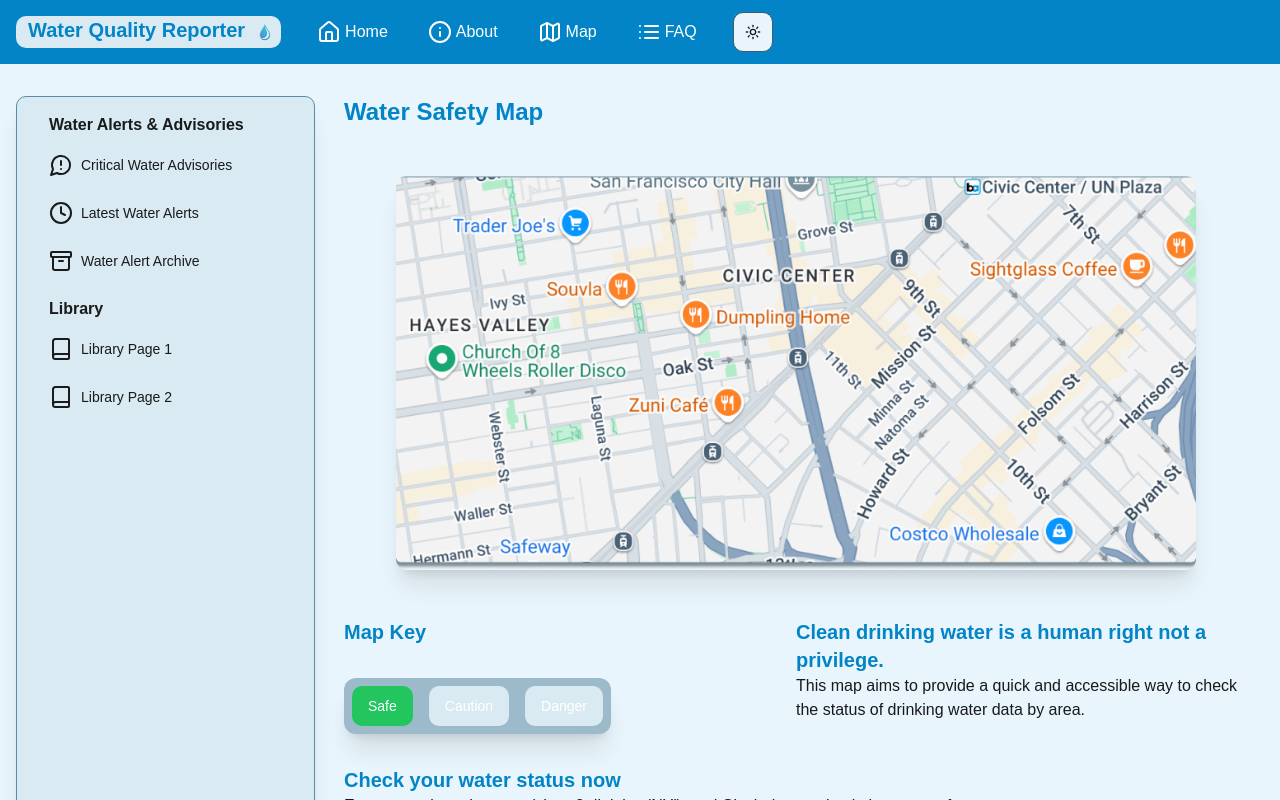
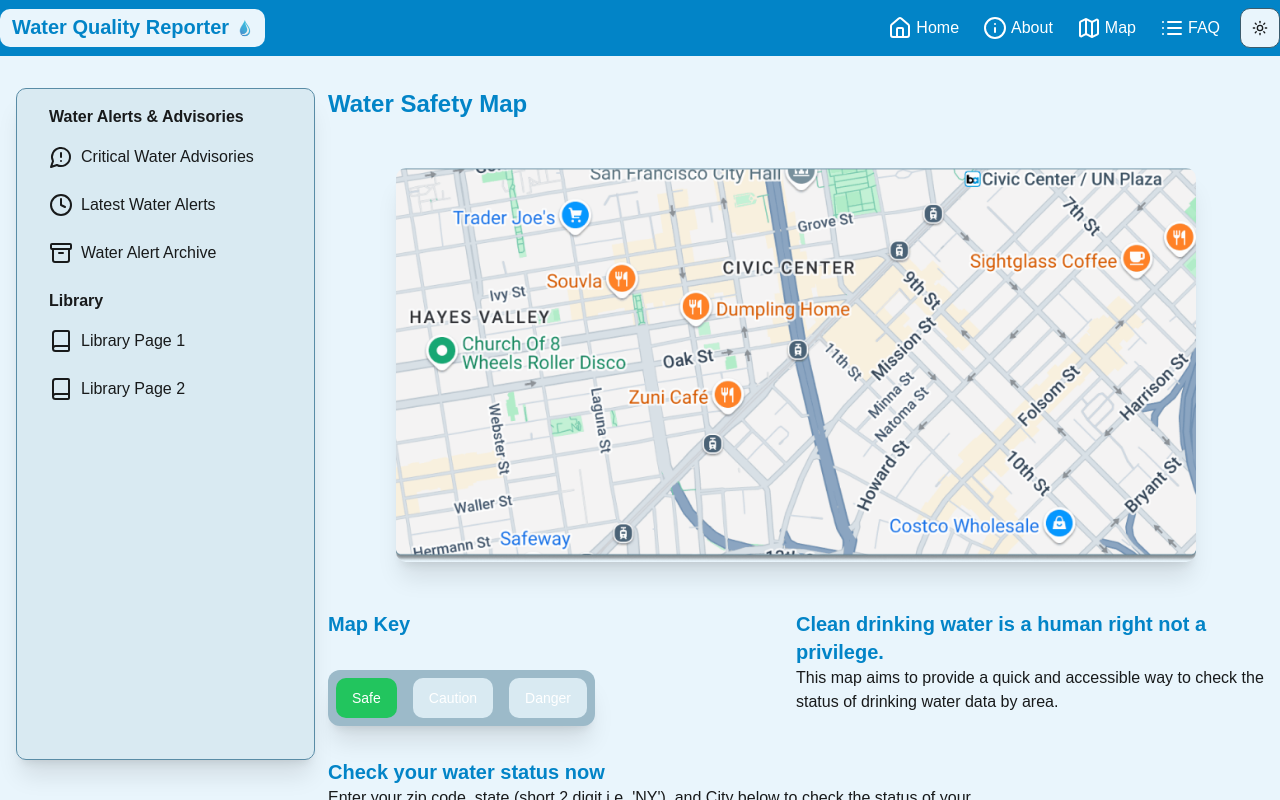
Before and after one commit to mhgarry/clean-water-app, a Next.js app: page / in a window 1280 px wide. Shown: the top 800 px of the page. Built offline with nearby package versions, Linux system fonts and the light colour scheme.

Commit message:
redesign header desktop

```diff
--- a/src/app/layout.tsx
+++ b/src/app/layout.tsx
@@ -107,7 +107,7 @@
         >
           <TopNav pages={topNavPages} />
 
-          <div className="flex flex-row h-full w-full justify-center align-center items-center py-4  md:py-8 lg:py-14 md:px-4">
+          <div className="flex flex-row h-full w-full justify-center align-center items-center py-4  md:py-8 lg:py-14 px-16 md:px-4">
             <MaxWidthWrapper>
               <div className="grid grid-cols-1 md:grid-cols-4 h-full w-full ">
                 {/* SideNav - Hidden on smaller screens */}
--- a/src/app/page.tsx
+++ b/src/app/page.tsx
@@ -4,11 +4,10 @@
 import LocationInput from "@/components/Location-Input";
 const Home = () => {
   return (
-    <section className="flex flex-col justify-start items-start h-[100vh] w-full ">
+    <section className="flex flex-col justify-start items-start h-[100vh] w-full">
       <MaxWidthWrapper>
-        <div className="grid grid-cols-1 md:grid-cols-4 xl:gap-20 h-full lg:gap-12  md:gap-8 lg:grid-cols-4 px-4 ">
         {/* Parent container for MapToggle */}
-          <div className="w-full h-full md:col-span-4 col-span-2 rounded-md space-y-12">
+        <div className="w-full h-full md:col-span-4 col-span-2 rounded-md space-y-12 grid">
           <h2 className="text-primary font-bold text-xl md:display-none lg:text-3xl md:text-2xl ">
             Water Safety Map
           </h2>
@@ -36,8 +35,8 @@
                 Clean drinking water is a human right not a privilege.
               </p>
               <p className="text-md text-foreground">
-                  This map aims to provide a quick and accessible way to check
-                  the status of drinking water data by area.
+                This map aims to provide a quick and accessible way to check the
+                status of drinking water data by area.
               </p>
             </div>
             <div className="col-span-3">
@@ -45,13 +44,11 @@
                 Check your water status now
               </p>
               <p className="text-md text-foreground">
-                  Enter your zip code, state (short 2 digit i.e.
-                  &apos;NY&apos;), and City below to check the status of your
-                  drinking water.
+                Enter your zip code, state (short 2 digit i.e. &apos;NY&apos;),
+                and City below to check the status of your drinking water.
               </p>
               <div className="w-full py-4">
                 <LocationInput />
-                </div>
               </div>
             </div>
           </div>
--- a/src/components/Side-Nav.tsx
+++ b/src/components/Side-Nav.tsx
@@ -9,7 +9,7 @@
 const SideNav: React.FC<SideNavProps> = ({ categories = [] }) => {
   return (
     <aside>
-      <div className="bg-card text-card-foreground flex flex-col p-4 space-y-4 border rounded-md shadow-xl h-[900px] ">
+      <div className="bg-card text-card-foreground flex flex-col p-4 space-y-4 border rounded-md shadow-xl h-[84vh] ">
         {categories.map((category: NavPage) => (
           <div key={category.title}>
             <h2 className="text-md font-bold text-foreground mb-2 ml-4">
@@ -20,7 +20,7 @@
                 <li key={page.path}>
                   <Link
                     href={page.path}
-                    className="text-sm
+                    className="text-base
                     justify-start
                     items-center
                     font-medium text-foreground
--- a/src/components/Top-Nav.tsx
+++ b/src/components/Top-Nav.tsx
@@ -4,41 +4,67 @@
 import MaxWidthWrapper from "./Max-Width-Wrapper";
 import { NavPage } from "../schemas/navSchemas";
 import ModeToggle from "@/components/Mode-Toggle";
+
 interface TopNavProps {
   pages: NavPage[];
 }
 
 const TopNav: React.FC<TopNavProps> = ({ pages }) => {
   return (
-    // Apply the full-width background outside the MaxWidthWrapper
-    <div className="w-full bg-primary justify-center">
+    <div className="w-full bg-primary flex justify-center">
+      {/* MaxWidthWrapper content centered using mx-auto */}
       <MaxWidthWrapper>
-        <nav className="flex py-3 px-4 items-center justify-start gap-8 w-full">
-          <div className="flex flex-row justify-between items-center w-fit bg-card h-fit rounded-md md:justify-between dark:bg-background  dark:hover:bg-accent hover:bg-accent hover:transition-all">
+        <nav className="flex flex-row gap-4 justify-between items-center align-center w-full py-2">
+          <div className="w-fit flex flex-row  rounded-md bg-background p-[0.25rem]">
+            <h2 className="ml-2 font-bold text-lg md:text-xl lg:text-2xl text-primary  rounded-md">
+              Water Quality Reporter
+            </h2>
+            <Image
+              src="/water-droplet-logo.png"
+              alt="Logo"
+              width={32}
+              height={32}
+              className="object-cover rounded-md"
+            />
+          </div>
+          <div className="w-fit flex flex-row justify-between gap-4">
+            {pages.map((page) => (
+              <Link
+                href={page.path || page.title}
+                className="text-md cursor-pointer hover:font-bold active:font-bold flex-row gap-1 items-center hover:border-b-2 hover:border-primary-foreground hover:box-border p-1 justify-center align-center focus:outline-none focus:ring-2 focus:ring-offset-2 focus:ring-primary dark:text-primary-foreground text-primary-foreground hidden md:flex"
+                key={page.path || "#"}
+              >
+                {page.icon}
+                {page.title}
+              </Link>
+            ))}
+            <div className="w-full">
+              <ModeToggle />
+            </div>
+          </div>
+        </nav>
+        {/* <nav className="flex flex-row space-between py-3 px-4 items-center align-center justify-start gap-8 w-full mx-auto">
+          <div className="flex flex-row justify-between items-center w-fit bg-card h-fit rounded-md md:justify-between dark:bg-background dark:hover:bg-accent hover:bg-accent hover:transition-all">
             <Link
               href="/"
               className="flex flex-row gap-1 items-center focus:outline-none focus:ring-2 focus:ring-offset-2 focus:ring-primary w-fit"
             >
-              {" "}
-              <h2 className="text-md md:text-xl font-bold text-primary ml-3 max-h-8 h-8 lg:text-2xl dark:text-primary ">
+              <h2 className="text-md md:text-xl font-bold text-primary ml-3 max-h-8 h-8 lg:text-2xl dark:text-primary">
                 Water Quality Reporter
               </h2>
               <Image
                 src="/water-droplet-logo.png"
                 alt="Logo"
-                background-clip="border-box"
-                background-color="transparent"
                 width={32}
                 height={32}
                 className="object-cover rounded-md"
-                alt-text="Water droplet logo for the navigation bar."
               />
             </Link>
           </div>
           {pages.map((page) => (
             <Link
               href={page.path || page.title}
-              className=" text-md cursor-pointer hover:font-bold active:font-bold  flex-row gap-1 items-center hover:border-b-2 hover:border-primary-foreground hover:box-border p-1 justify-center align-center focus:outline-none focus:ring-2 focus:ring-offset-2 focus:ring-primary dark:text-primary-foreground text-primary-foreground  hidden md:flex"
+              className="text-md cursor-pointer hover:font-bold active:font-bold flex-row gap-1 items-center hover:border-b-2 hover:border-primary-foreground hover:box-border p-1 justify-center align-center focus:outline-none focus:ring-2 focus:ring-offset-2 focus:ring-primary dark:text-primary-foreground text-primary-foreground hidden md:flex"
               key={page.path || "#"}
             >
               {page.icon}
@@ -46,7 +72,7 @@
             </Link>
           ))}
           <ModeToggle />
-        </nav>
+        </nav> */}
       </MaxWidthWrapper>
     </div>
   );
```
Lines whose indentation alone changed are shown as unchanged.
